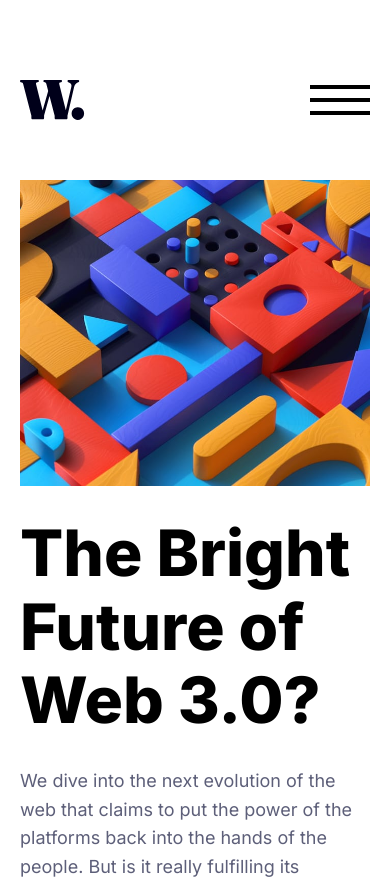
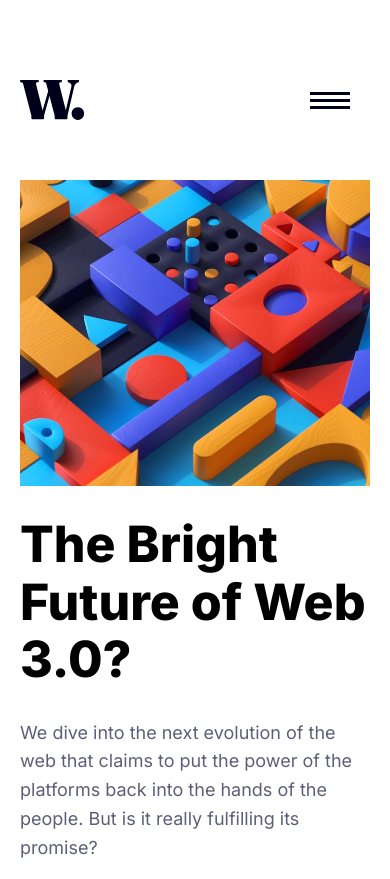
Before and after one commit to marcin10lw/news-page-react, a React (Create React App) app: page / in a window 390 px wide. Shown: the top 879 px of the page. Built offline with nearby package versions, Linux system fonts and the light colour scheme.

Commit message:
added hamburger animations and showMenu state

```diff
--- a/src/App.js
+++ b/src/App.js
@@ -3,22 +3,35 @@ import { theme } from "./theme";
 import { GlobalStyle } from "./GlobalStyle";
 import { Container } from "./Container/styled";
 import Header from "./Header";
+import Menu from "./Menu";
 import { Grid } from "./Grid/styled";
 import Main from "./Main";
 import Sidebar from "./Sidebar";
 import Footer from "./Footer";
 import articlesData from "./articlesData";
 import { nanoid } from "nanoid";
+import { useState } from "react";
 
 function App() {
-  const articles = articlesData.map(article => ({...article, id: nanoid()}))
+  const [showMenu, setShowMenu] = useState(false);
+
+  const toggleShowMenu = () => {
+    setShowMenu((showMenu) => !showMenu);
+    console.log(showMenu);
+  };
+
+  const articles = articlesData.map((article) => ({
+    ...article,
+    id: nanoid(),
+  }));
 
   return (
     <ThemeProvider theme={theme}>
       <>
         <GlobalStyle />
         <Container>
-          <Header />
+          <Menu showMenu={showMenu} toggleShowMenu={toggleShowMenu} />
+          <Header showMenu={showMenu} toggleShowMenu={toggleShowMenu} />
           <Grid>
             <Main />
             <Sidebar articles={articles} />
--- a/src/Container/styled.js
+++ b/src/Container/styled.js
@@ -5,6 +5,7 @@ export const Container = styled.div`
   max-width: 1400px;
   width: 100%;
   padding: 0 40px;
+  position: relative;
 
   @media (max-width: ${({theme}) => theme.mobile}px) {
     padding: 0 20px;
--- /dev/null
+++ b/src/Hamburger/styled.js
@@ -0,0 +1,24 @@
+import styled, { css } from "styled-components";
+
+const Hamburger = styled.div`
+  height: 40px;
+  width: 40px;
+  background-image: url("./assets/images/icon-menu.svg");
+  background-repeat: no-repeat;
+  background-position: center;
+  position: absolute;
+  right: 20px;
+  top: 80px;
+
+  ${({ showMenu }) =>
+    showMenu &&
+    css`
+      background-image: url("./assets/images/icon-menu-close.svg");
+    `}
+
+  @media (min-width: ${({ theme }) => theme.mobile}px) {
+    display: none;
+  }
+`;
+
+export default Hamburger;
--- a/src/Header/Hamburger/index.js
+++ /dev/null
@@ -1,13 +0,0 @@
-import { StyledHamburger } from "./styled";
-
-const Hamburger = () => {
-  return (
-    <StyledHamburger>
-      <span></span>
-      <span></span>
-      <span></span>
-    </StyledHamburger>
-  );
-};
-
-export default Hamburger;
--- a/src/Header/Hamburger/styled.js
+++ /dev/null
@@ -1,19 +0,0 @@
-import styled from "styled-components";
-
-export const StyledHamburger = styled.div`
-  height: 30px;
-  width: 60px;
-  display: flex;
-  flex-direction: column;
-  justify-content: space-between;
-
-  span {
-    width: 100%;
-    height: 4px;
-    background-color: black;
-  }
-
-  @media (min-width: ${({theme}) => theme.mobile}px) {
-    display: none;
-  }
-`;
--- a/src/Header/index.js
+++ b/src/Header/index.js
@@ -1,11 +1,11 @@
 import { Logo, StyledHeader } from "./styled";
-import Hamburger from "./Hamburger";
 import Nav from "./Nav";
+import Hamburger from "../Hamburger/styled";
 
-const Header = () => (
+const Header = ({ toggleShowMenu, showMenu }) => (
   <StyledHeader>
     <Logo src="./assets/images/logo.svg" />
-    <Hamburger />
+    <Hamburger showMenu={showMenu} onClick={toggleShowMenu} />
     <Nav />
   </StyledHeader>
 );
--- a/src/Header/styled.js
+++ b/src/Header/styled.js
@@ -5,6 +5,7 @@ export const StyledHeader = styled.header`
   display: flex;
   align-items: center;
   justify-content: space-between;
+  position: relative;
 `;
 
 export const Logo = styled.img``;
--- a/src/Main/styled.js
+++ b/src/Main/styled.js
@@ -40,6 +40,10 @@ export const Heading = styled.h1`
   font-weight: 800;
   font-size: 64px;
   margin: 0;
+
+  @media (max-width: ${({ theme }) => theme.mobile}px) {
+    font-size: 50px;
+  }
 `;
 
 export const Content = styled.p`
--- /dev/null
+++ b/src/Menu/index.js
@@ -0,0 +1,30 @@
+import { StyledMenu } from "./styled";
+import Hamburger from "../Hamburger/styled";
+
+const Menu = ({ showMenu }) => {
+  return (
+    <StyledMenu showMenu={showMenu}>
+      <nav>
+        <ul>
+          <li>
+            <a href="">Home</a>
+          </li>
+          <li>
+            <a href="">New</a>
+          </li>
+          <li>
+            <a href="">Popular</a>
+          </li>
+          <li>
+            <a href="">Trending</a>
+          </li>
+          <li>
+            <a href="">Categories</a>
+          </li>
+        </ul>
+      </nav>
+    </StyledMenu>
+  );
+};
+
+export default Menu;
--- /dev/null
+++ b/src/Menu/styled.js
@@ -0,0 +1,54 @@
+import styled, { css } from "styled-components";
+
+export const StyledMenu = styled.div`
+  background-color: ${({ theme }) => theme.colors.offWhite};
+  height: 100%;
+  width: 70%;
+  position: absolute;
+  right: 0;
+
+  nav {
+    margin-top: 180px;
+  }
+
+  ul {
+    list-style: none;
+    padding: 0;
+  }
+
+  li {
+    padding: 16px 20px;
+  }
+
+  a {
+    text-decoration: none;
+    font-size: 22px;
+    color: ${({ theme }) => theme.colors.veryDarkBlue};
+  }
+
+  ${({ showMenu }) =>
+    showMenu &&
+    css`
+      animation-name: menu-show;
+      animation-duration: 300ms;
+    `}
+
+  ${({ showMenu }) =>
+    !showMenu &&
+    css`
+      visibility: hidden;
+    `}
+
+  @keyframes menu-show {
+    from {
+      visibility: hidden;
+    }
+    1% {
+      visibility: visible;
+      opacity: 0;
+    }
+    to {
+      opacity: 1;
+    }
+  }
+`;
```
